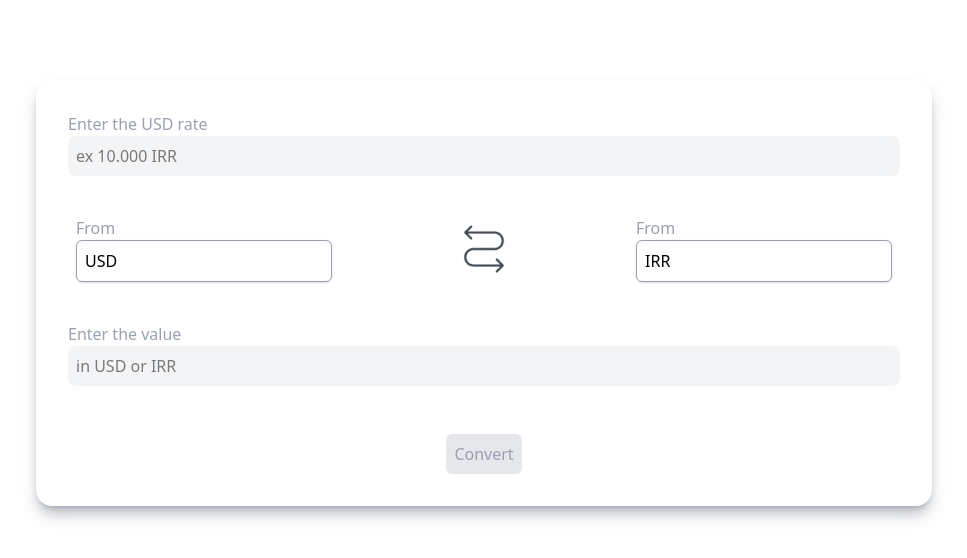
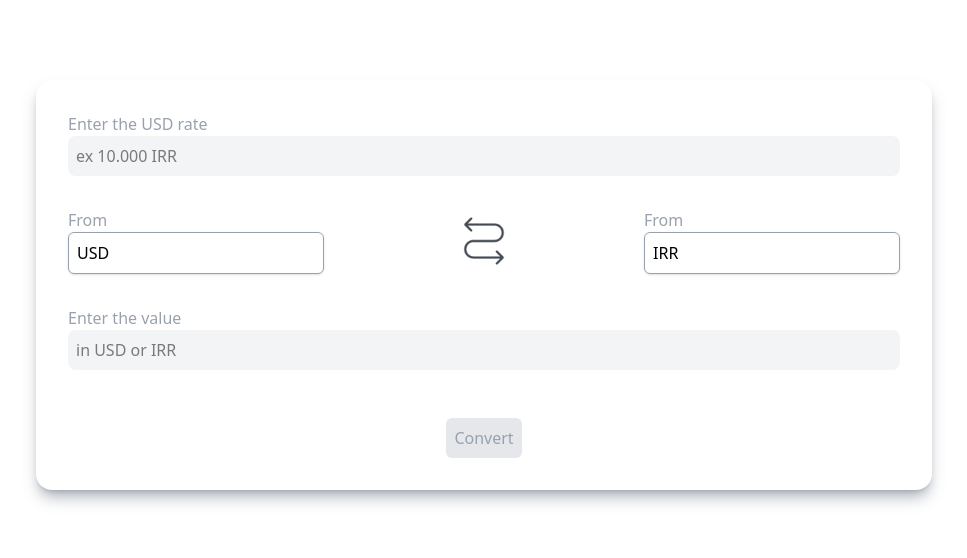
Before and after one commit to minayari/convert-money, a React (Vite) app: page / in a window 1280 px wide. Shown: the top 558 px of the page, without its empty margins (156-1123 px from the left). Built offline with nearby package versions, Linux system fonts and the light colour scheme.

Commit message:
fixed ui

```diff
--- a/src/App.tsx
+++ b/src/App.tsx
@@ -70,7 +70,7 @@ function App() {
           />
         </div>
 
-        <div className="w-full flex justify-between items-center p-2 mb-[2rem] max-md:flex-col max-md:gap-2 max-sm:w-[90%]" >
+        <div className="w-full flex justify-between items-center mb-[2rem] max-md:flex-col max-md:gap-2 max-sm:w-[90%]" >
           <div>
             <label className="text-gray-400">From</label>
             <InputDropDown value={currency1} onChange={setCurrency1} />
```
